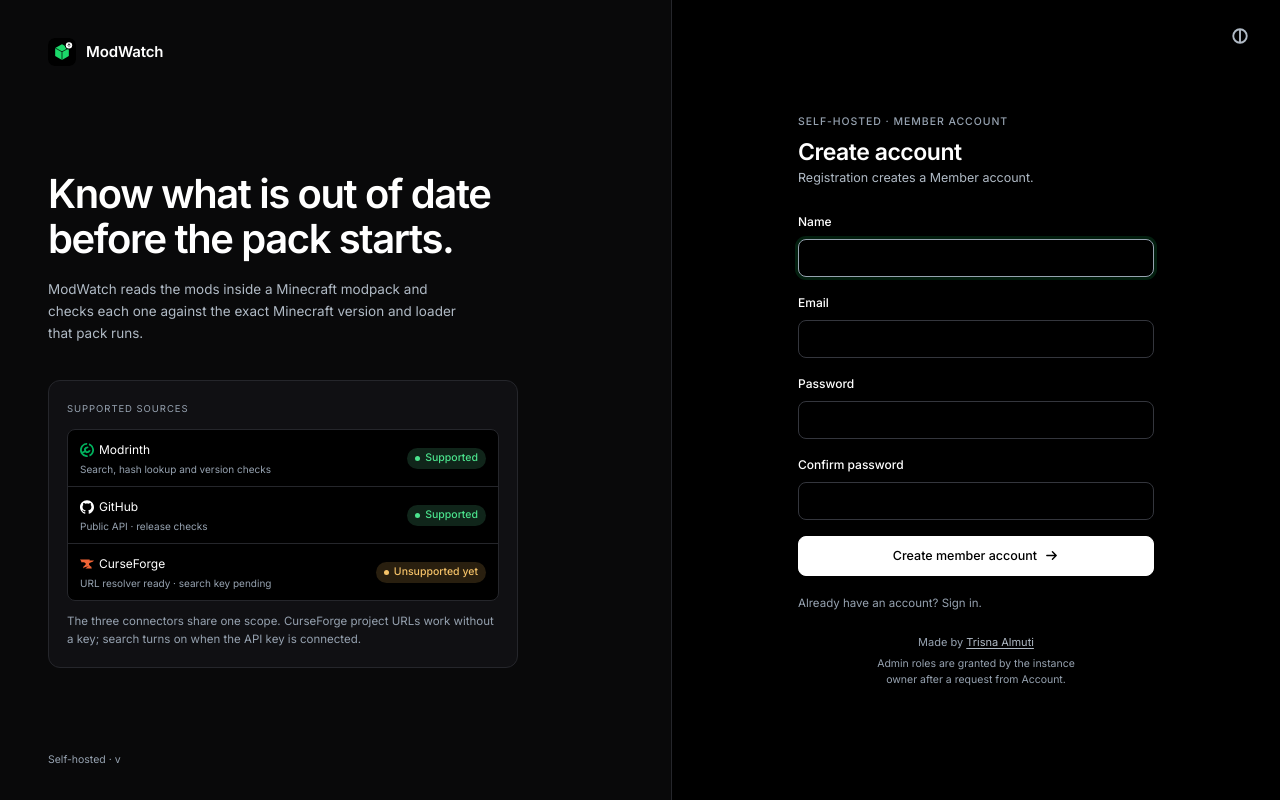
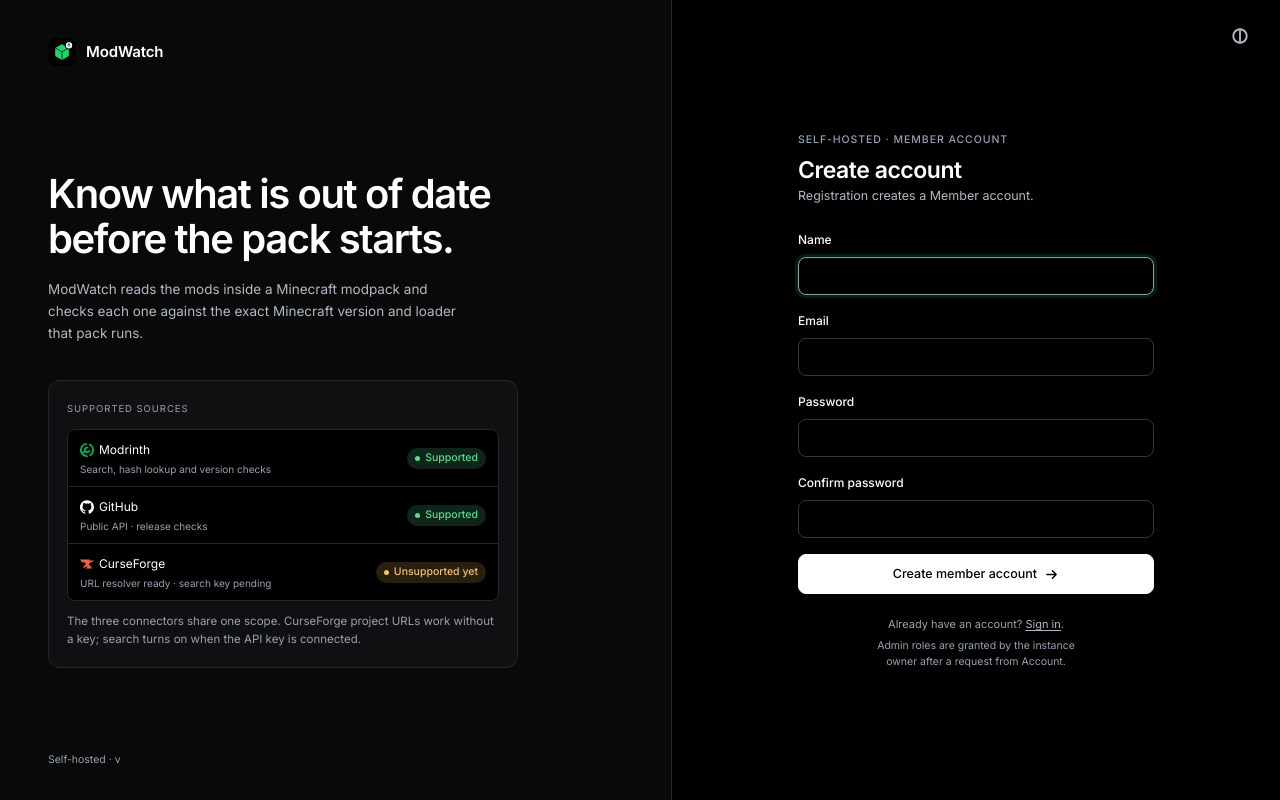
Before and after one commit to Trisn0802/modwatch, a Node project: template server/views/pages/register.njk in a window 1280 px wide. Run offline with Node 20 templates, Linux system fonts and the light colour scheme; the template is opened without the code that fills it, so the values that code supplies are empty.

Commit message:
Center the sign-in and registration prompts like auth credit

```diff
--- a/server/views/pages/login.njk
+++ b/server/views/pages/login.njk
@@ -25,8 +25,6 @@
     <button class="btn primary" type="submit">Sign in {{ icon('arrow-right') }}</button>
   </form>
 
-  <p class="auth-note">
-    No account yet? <a href="/register">Create a member account</a>. Admin roles are granted by the instance owner after a request from Account.
-  </p>
+  <p class="auth-credit">No account yet? <a class="link-btn" href="/register">Create a member account</a>.</p>
 </div>
 {% endblock %}
--- a/server/views/pages/register.njk
+++ b/server/views/pages/register.njk
@@ -32,11 +32,7 @@
     <button class="btn primary" type="submit">Create member account {{ icon('arrow-right') }}</button>
   </form>
 
-  <p class="auth-note">
-    Already have an account? <a href="/login">Sign in</a>.
-  </p>
-
-  <p class="auth-credit">Made by <a class="link-btn" href="https://github.com/Trisn0802" target="_blank" rel="noopener">Trisna Almuti</a></p>
+  <p class="auth-credit">Already have an account? <a class="link-btn" href="/login">Sign in</a>.</p>
   <p class="auth-credit-note">Admin roles are granted by the instance owner after a request from Account.</p>
 </div>
 {% endblock %}
```
